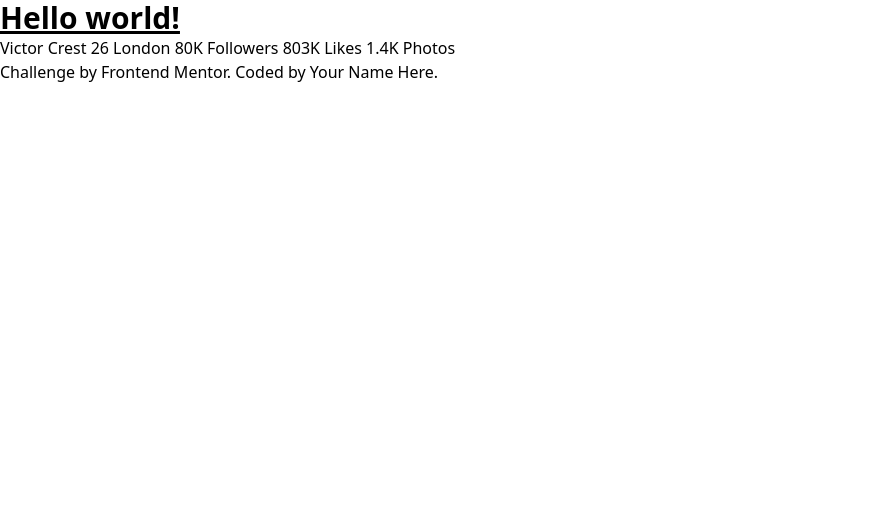
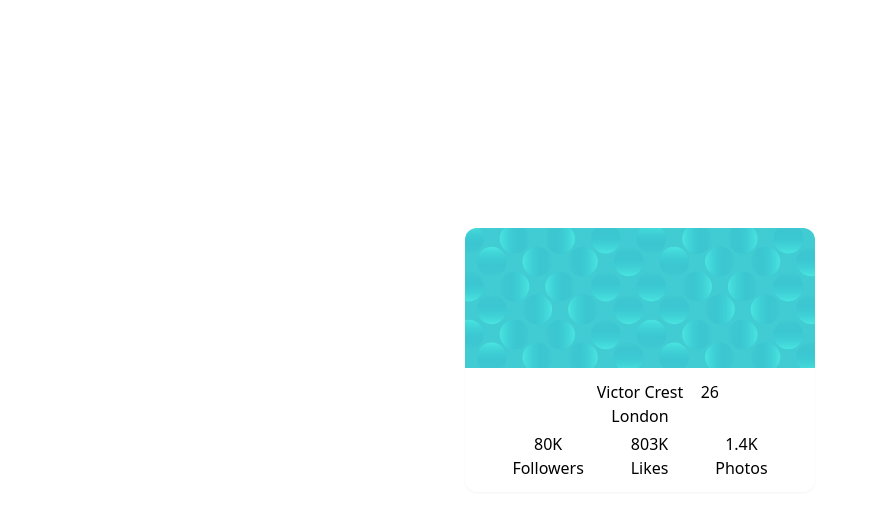
Before and after one commit to Abaljerind/profile-card-component, a website: page index.html in a window 1280 px wide. Shown: the whole page, without its empty margins (0-878 px from the left). Drawn offline with Linux system fonts and the light colour scheme.

Commit message:
create simple card + style

```diff
--- a/index.html
+++ b/index.html
@@ -13,9 +13,33 @@
     <link rel="stylesheet" href="css/output.css" />
   </head>
   <body>
-    <h1 class="text-3xl font-bold underline">Hello world!</h1>
+    <section class="container mt-60 flex max-h-60 items-center justify-center">
+      <div class="overflow-hidden rounded-xl shadow-sm">
+        <img src="images/bg-pattern-card.svg" alt="Background pattern card" class="w-full" />
+        <div class="relative px-6 py-3 text-center">
+          <h3>Victor Crest</h3>
+          <p class="absolute right-24 top-3 inline-block">26</p>
+          <p>London</p>
 
-    Victor Crest 26 London 80K Followers 803K Likes 1.4K Photos
-    <div class="attribution">Challenge by <a href="https://www.frontendmentor.io?ref=challenge" target="_blank">Frontend Mentor</a>. Coded by <a href="#">Your Name Here</a>.</div>
+          <div class="h-1 w-full border-slate-400"></div>
+          <div class="flex flex-wrap justify-around">
+            <div>
+              <p>80K</p>
+              <p>Followers</p>
+            </div>
+            <div>
+              <p>803K</p>
+              <p>Likes</p>
+            </div>
+            <div>
+              <p>1.4K</p>
+              <p>Photos</p>
+            </div>
+          </div>
+        </div>
+      </div>
+    </section>
+
+    <!-- <div class="attribution">Challenge by <a href="https://www.frontendmentor.io?ref=challenge" target="_blank">Frontend Mentor</a>. Coded by <a href="#">Your Name Here</a>.</div> -->
   </body>
 </html>
```
Also changed, not shown: css/output.css.
